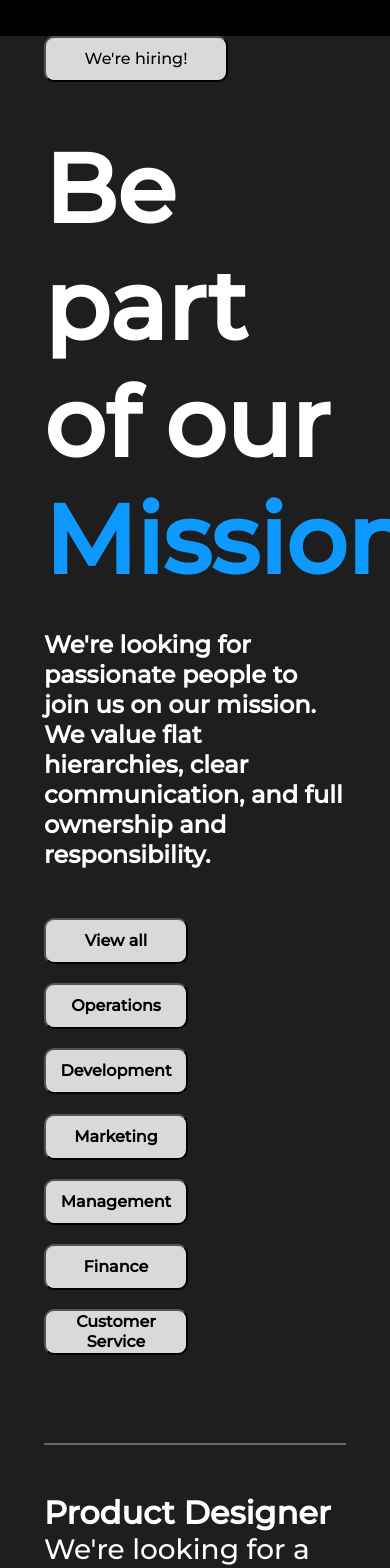
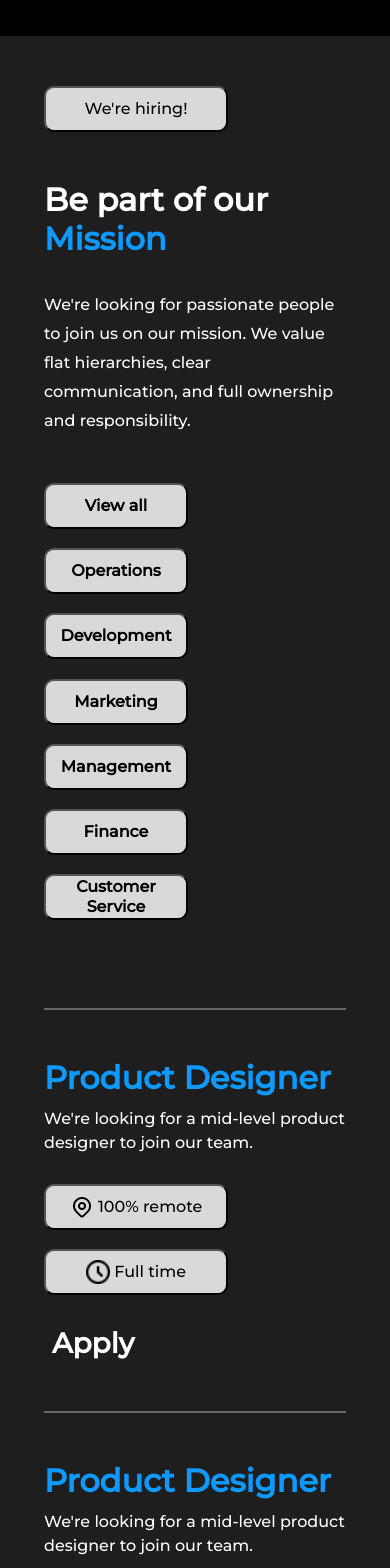
Before and after one commit to PrashantAmoli/rjwada_web, a React (Vite) app: page /careers in a window 390 px wide. Shown: the part 60-1628 px from the top of the page. Built offline with nearby package versions, Linux system fonts and the light colour scheme.

Commit message:
Career.jsx

```diff
--- a/src/components/layout/Navbar.jsx
+++ b/src/components/layout/Navbar.jsx
@@ -23,7 +23,7 @@ export default function navbar() {
 
             <NavDropdown title="Integration" id="nav-list" menuVariant="dark" align="end">
 
-              <NavDropdown.Item id="shopify"><Link to="/Shopify" style={{ textDecoration: 'none',color:'white' }}>Shopify</Link></NavDropdown.Item>
+              <NavDropdown.Item id="services"><Link to="/Services" style={{ textDecoration: 'none',color:'white' }}>Shopify</Link></NavDropdown.Item>
 
             </NavDropdown>
 
--- a/src/components/pages/Careers.css
+++ b/src/components/pages/Careers.css
@@ -150,3 +150,67 @@
     margin: 3rem 0;
     border: 1px solid #676767;
 }
+
+@media screen and (max-width:445px){
+
+    .career-page .career-text1 span {
+    font-family: 'Montserrat';
+    font-weight: 700;
+    font-size: 2rem;
+    line-height: normal;
+}
+    .career-page .career-text1 span span{
+        margin-top: -10px;
+        color: #0D99FF;
+    }
+
+    .career-page .career-text2 span{
+        font-weight: 400;
+        font-size: 1rem;
+        margin: 0px;
+        text-align: center;
+    }
+
+    .hiringbtn button{
+        margin-top: 50px;
+    }
+
+    #id1{
+        font-size: 2rem;
+        font-weight: 700;
+        margin-bottom: 10px;
+        color: #0D99FF;
+        }
+    #id3{
+        font-size: 2rem;
+        font-weight: 700;
+        margin-bottom: 10px;
+        color: #0D99FF;
+        }
+    #id5{
+        font-size: 2rem;
+        font-weight: 700;
+        margin-bottom: 10px;
+        color: #0D99FF;
+        }
+
+    #id2{
+        font-size: 1rem;
+        font-weight: 0;
+        line-height:1.5rem;
+    }
+
+    #id4{
+        font-size: 1rem;
+        font-weight: 0;
+        line-height:1.5rem;
+    }
+    #id6{
+        font-size: 1rem;
+        font-weight: 0;
+        line-height:1.5rem;
+    }
+
+
+
+}
--- a/src/components/pages/Careers.jsx
+++ b/src/components/pages/Careers.jsx
@@ -13,10 +13,10 @@ const Careers = () => {
                 <button>We're hiring!</button>
             </div>
             <div className="career-text1">
-                <span>Be part of our <span style={{color: "#0D99FF"}} >Mission</span> </span>
+                <span>Be part of our <span >Mission</span> </span>
             </div>
             <div className="career-text2">
-                <span>We're looking for passionate people to join us on our mission. We value flat hierarchies, clear communication, and full ownership and responsibility.</span>
+                <span >We're looking for passionate people to join us on our mission. We value flat hierarchies, clear communication, and full ownership and responsibility.</span>
             </div>
 
             <div className="buttons">
@@ -35,14 +35,13 @@ const Careers = () => {
 
                 <div className="job">
                     <div className="jobdetail">
-                        <span className="jobtitle">Product Designer</span>
-                        <span className="jobdesc">We're looking for a mid-level product designer to join our team.</span>
+                        <h2 className="jobtitle" id="id1">Product Designer</h2>
+                        <span className="jobdesc" id="id2">We're looking for a mid-level product designer to join our team.</span>
 
                         <div className="jobdetailbuttons">
                         <button> <img src={Vector} alt="" style={{width: "24px"}} /> 100% remote</button>
                             <button> <img src={Vector1} alt="" style={{width: "24px"}}  /> Full time</button>
                         </div>
-
                     </div>
                     <div className="jobapply">
                         <span>Apply</span>
@@ -53,8 +52,8 @@ const Careers = () => {
 
             <div className="job">
                     <div className="jobdetail">
-                        <span className="jobtitle">Product Designer</span>
-                        <span className="jobdesc">We're looking for a mid-level product designer to join our team.</span>
+                        <span className="jobtitle" id="id3">Product Designer</span>
+                        <span className="jobdesc" id="id4">We're looking for a mid-level product designer to join our team.</span>
 
                         <div className="jobdetailbuttons">
                         <button> <img src={Vector} alt="" style={{width: "24px"}} /> 100% remote</button>
@@ -71,30 +70,27 @@ const Careers = () => {
                 <div className="hrinnerline"></div>
 
 
-                <div className="job">
+                <div className="job" style={{paddingBottom:50}}>
                     <div className="jobdetail">
-                        <span className="jobtitle">Product Designer</span>
-                        <span className="jobdesc">We're looking for a mid-level product designer to join our team.</span>
+                        <span className="jobtitle" id="id5">Product Designer</span>
+                        <span className="jobdesc" id="id6">We're looking for a mid-level product designer to join our team.</span>
 
                         <div className="jobdetailbuttons">
                             <button> <img src={Vector} alt="" style={{width: "24px"}} /> 100% remote</button>
                             <button> <img src={Vector1} alt="" style={{width: "24px"}}  /> Full time</button>
                         </div>
 
-                    </div>
                     <div className="jobapply">
                         <span>Apply</span>
                     </div>
+                    </div>
                 </div>
-
-
-
-                <div className="hrinnerline"></div>
+                {/* <div className="hrinnerline"></div> */}
 
 
 
 
-                <div className="job">
+                {/* <div className="job">
                     <div className="jobdetail">
                         <span className="jobtitle">Product Designer</span>
                         <span className="jobdesc">We're looking for a mid-level product designer to join our team.</span>
@@ -108,7 +104,7 @@ const Careers = () => {
                     <div className="jobapply">
                         <span>Apply</span>
                     </div>
-                </div>
+                </div> */}
 
             </div>
             </Container>
```
Also changed, not shown: src/components/pages/Hiring.jsx (added, +35 -0 lines).
